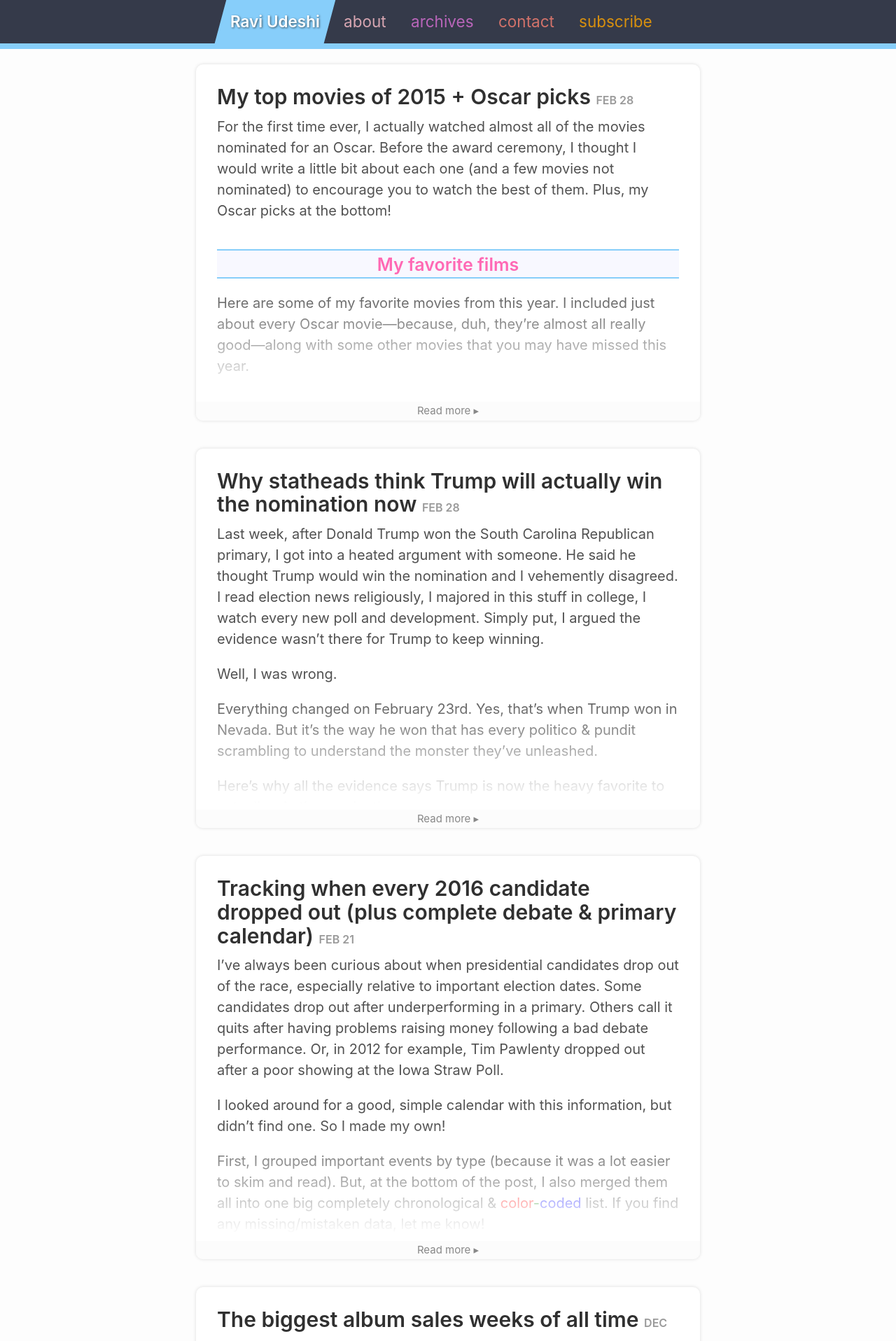
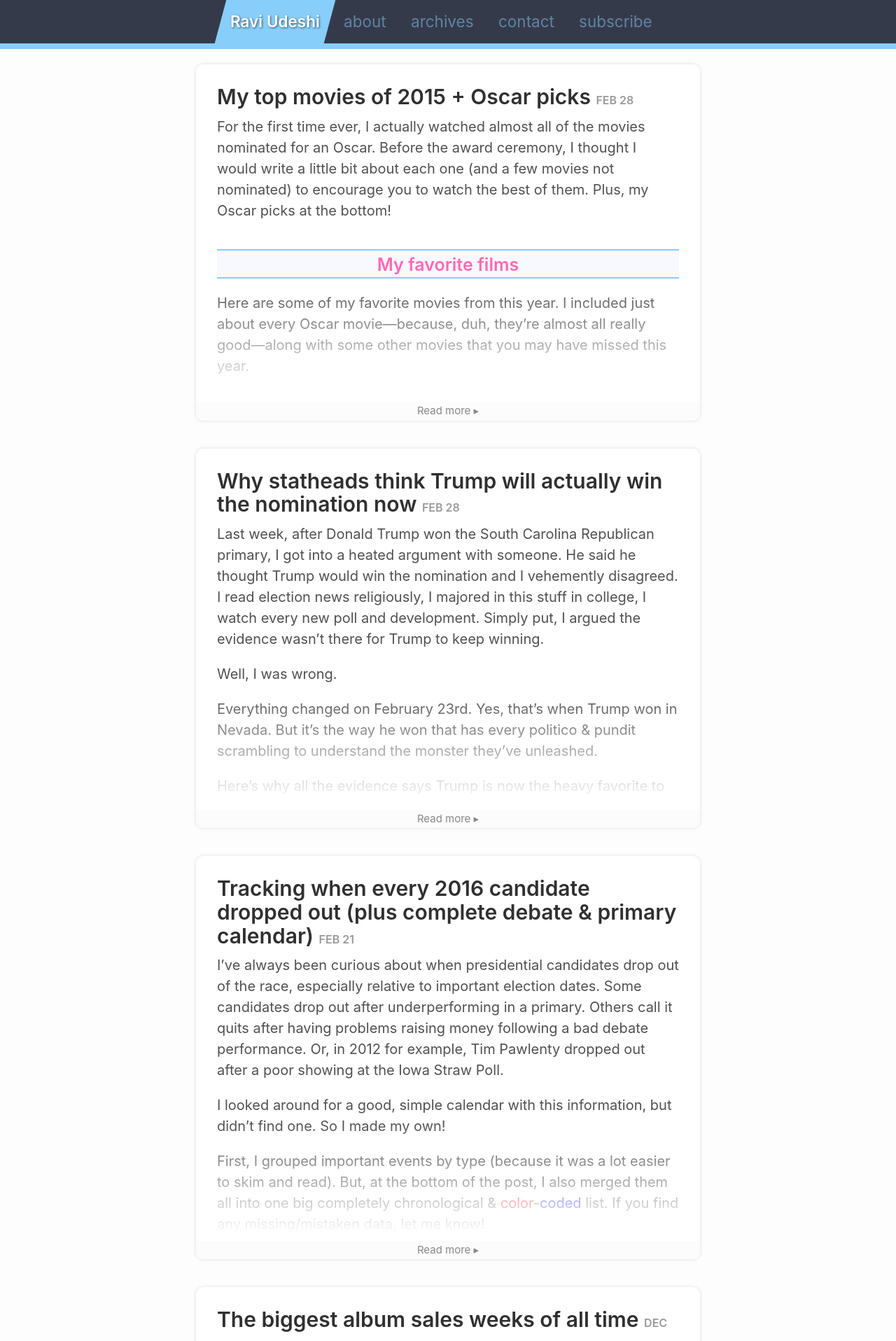
Before and after one commit to rkudeshi/rkudeshi.github.io, a Jekyll site: the page built from index.html, in a window 1280 px wide. Shown: the top 1916 px of the page at 70% size. Built offline with Jekyll 4.4.1, drawn with Linux system fonts in a browser that asks for light colours; the list of posts is cut into pages by our own code.

Commit message:
Keep menu colors monochrome for now

```diff
--- a/_sass/_RAVI.scss
+++ b/_sass/_RAVI.scss
@@ -82,8 +82,7 @@ body {
 .masthead-menu-item:last-child {
     margin-right: 1rem;
 }
-/* .masthead-menu-item:hover { */
-.masthead-menu-item {
+.masthead-menu-item:hover {
     opacity: 0.8;
 
     &:nth-child(1) { opacity: 1; }
```
